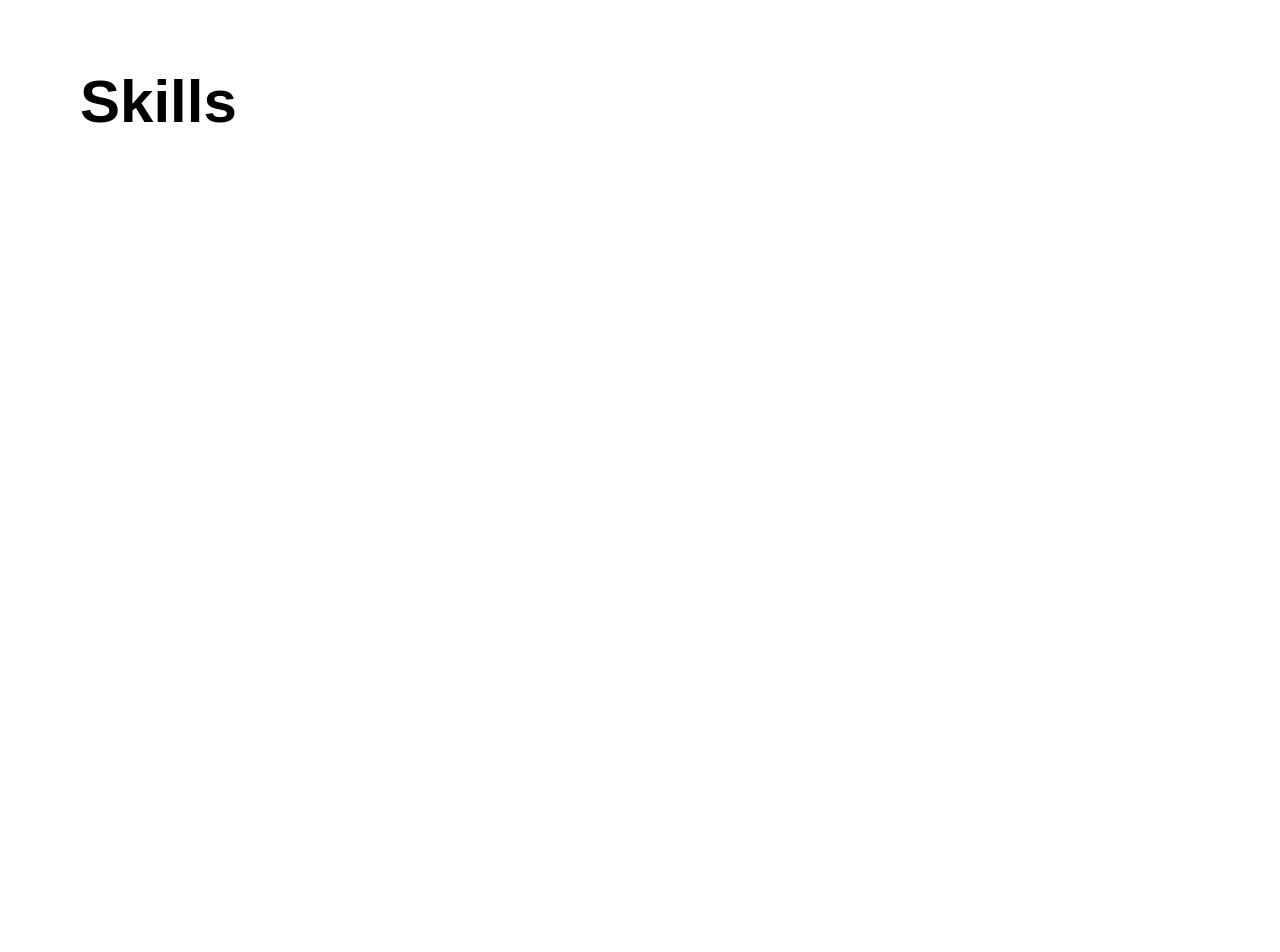
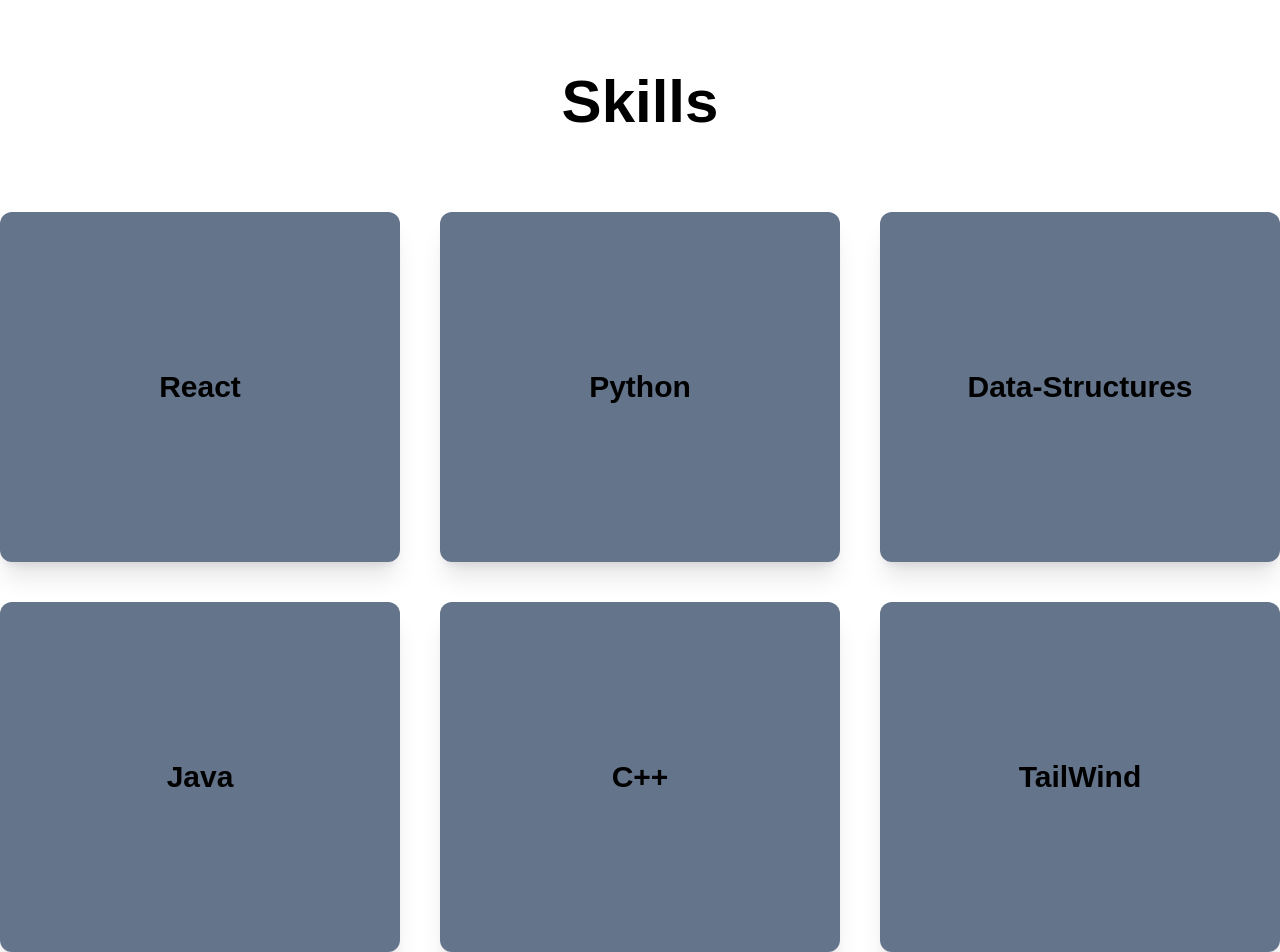
Before and after one commit to duranmichael681/Portfolio, a Next.js app: page / in a window 1280 px wide. Shown: the part 1608-2560 px from the top of the page. Before the commit the page ends 2400 px from the top, so only its background shows below. Built offline with nearby package versions, Linux system fonts and the light colour scheme; a web font is replaced by a local one.

Commit message:
These are all the final Changes for now

```diff
--- a/app/page.js
+++ b/app/page.js
@@ -1,31 +1,35 @@
-'use client'
-import Image from 'next/image'
-import Head from 'next/head'
-import { BsFillMoonStarsFill } from 'react-icons/bs'
-import { AiFillTwitterCircle, AiFillLinkedin, AiFillGithub } from 'react-icons/ai'
-import myImage from '../Renderofme.webp'
-import userName from '../public/UserName.jpg'
-import { useState } from 'react'
-import './globals.css'
+"use client";
+import Image from "next/image";
+import Head from "next/head";
+import { BsFillMoonStarsFill } from "react-icons/bs";
+import {
+  AiFillTwitterCircle,
+  AiFillLinkedin,
+  AiFillGithub,
+} from "react-icons/ai";
+import myImage from "../Renderofme.webp";
+import userName from "../public/UserName.jpg";
+import { useState } from "react";
+import "./globals.css";
 
-import { motion } from 'framer-motion'
+import { motion } from "framer-motion";
 
 export default function Home() {
-  const [darkMode, setDarkMode] = useState(false)
+  const [darkMode, setDarkMode] = useState(false);
 
   return (
-    <div className={darkMode ? 'dark' : ''}>
+    <div className={darkMode ? "dark" : ""}>
       <Head>
         <title>Michael Duran Portfolio</title>
       </Head>
-      <main className='bg-white dark:bg-black min-h-screen'>
+      <main className="bg-white dark:bg-black min-h-screen">
         {/* Navbar */}
-        <nav className='fixed top-0 w-full bg-neutral-500 z-50'>
-          <div className='flex items-center gap-10 p-5'>
+        <nav className="fixed top-0 w-full bg-neutral-500 z-50">
+          <div className="flex items-center gap-10 p-5">
             <motion.button
-              whileTap={{ scale: 0.8, backgroundColor: '#FFFF00' }}
-              whileHover={{ scale: 1.1, backgroundColor: 'yellow' }}
-              className='bg-gradient-to-r from-blue-500 to-purple-500 px-6 py-2 text-white rounded-md absolute flex gap-4 top-5 right-5'
+              whileTap={{ scale: 0.8, backgroundColor: "#FFFF00" }}
+              whileHover={{ scale: 1.1, backgroundColor: "yellow" }}
+              className="bg-gradient-to-r from-blue-500 to-purple-500 px-6 py-2 text-white rounded-md absolute flex gap-4 top-5 right-5"
             >
               Resume
             </motion.button>
@@ -33,11 +37,11 @@
             <motion.button
               whileTap={{ scale: 0.8 }}
               whileHover={{ scale: 1.1 }}
-              className='px-6 py-2 bg-white rounded'
+              className="px-6 py-2 bg-white rounded"
               onClick={() => {
-                const section = document.getElementById('intro')
+                const section = document.getElementById("intro");
                 if (section) {
-                  section.scrollIntoView({ behavior: 'smooth' })
+                  section.scrollIntoView({ behavior: "smooth" });
                 }
               }}
             >
@@ -47,11 +51,11 @@
             <motion.button
               whileTap={{ scale: 0.8 }}
               whileHover={{ scale: 1.1 }}
-              className='px-6 py-2 bg-white rounded'
+              className="px-6 py-2 bg-white rounded"
               onClick={() => {
-                const section = document.getElementById('projects')
+                const section = document.getElementById("projects");
                 if (section) {
-                  section.scrollIntoView({ behavior: 'smooth' })
+                  section.scrollIntoView({ behavior: "smooth" });
                 }
               }}
             >
@@ -60,67 +64,81 @@
             <motion.button
               whileTap={{ scale: 0.8 }}
               whileHover={{ scale: 1.1 }}
-              className='px-6 py-2 bg-white rounded'
+              className="px-6 py-2 bg-white rounded"
               onClick={() => {
-                const section = document.getElementById('skills')
+                const section = document.getElementById("skills");
                 if (section) {
-                  section.scrollIntoView({ behavior: 'smooth' })
+                  section.scrollIntoView({ behavior: "smooth" });
                 }
               }}
             >
               Skills
             </motion.button>
-            <motion.button whileTap={{ scale: 0.8 }} whileHover={{ scale: 1.1 }} className='px-6 py-2 bg-white rounded'>
-              Contact
-            </motion.button>
           </div>
         </nav>
 
         {/* Centered Content */}
-        <section id='intro' className='h-screen flex items-center justify-center text-center'>
-          <div className='max-w-3xl'>
-            <motion.h1 className=' font-bold text-xl' href='#intro'>
+        <section
+          id="intro"
+          className="h-screen flex items-center justify-center text-center"
+        >
+          <div className="max-w-3xl">
+            <motion.h1 className=" font-bold text-xl" href="#intro">
               Introduction
             </motion.h1>
-            <motion.h1 className='text-6xl font-bold' initial={{ opacity: 0, y: -20 }} animate={{ opacity: 1, y: 0 }} transition={{ duration: 0.5 }}>
-              I'm Michael Duran, a{' '}
+            <motion.h1
+              className="text-6xl font-bold"
+              initial={{ opacity: 0, y: -20 }}
+              animate={{ opacity: 1, y: 0 }}
+              transition={{ duration: 0.5 }}
+            >
+              I'm Michael Duran, a{" "}
             </motion.h1>
-            <motion.h1 className='font-bold text-5xl'>
+            <motion.h1 className="font-bold text-5xl">
               <motion.a
                 initial={{ opacity: 0, y: -20 }}
                 animate={{ opacity: 1, y: 0 }}
                 transition={{ delay: 0.5 }}
-                className='bg-gradient-to-r from-blue-500 to-purple-500 text-transparent bg-clip-text'
+                className="bg-gradient-to-r from-blue-500 to-purple-500 text-transparent bg-clip-text"
               >
                 Software Engineer
-              </motion.a>{' '}
-              and a{' '}
+              </motion.a>{" "}
+              and a{" "}
               <motion.a
                 initial={{ opacity: 0, y: -20 }}
                 animate={{ opacity: 1, y: 0 }}
                 transition={{ delay: 1 }}
-                className='bg-gradient-to-r from-purple-500 to-blue-500 text-transparent bg-clip-text'
+                className="bg-gradient-to-r from-purple-500 to-blue-500 text-transparent bg-clip-text"
               >
                 Cyber Security Data Analyst
               </motion.a>
             </motion.h1>
           </div>
         </section>
-        <section id='projects' className='bg-black h-screen'>
-          <div className='h-screen flex items-center justify-start px-10 gap-10'>
+        <section id="projects" className="bg-black h-screen">
+          <div className="h-screen flex items-center justify-start px-10 gap-10">
             {/* Left Side: Title */}
-            <h1 className='text-white text-5xl font-bold p-20 w-1/3'>
-              {' '}
-              <a className=' bg-gradient-to-r from-yellow-500 to-blue-500 text-transparent bg-clip-text'>Projects</a> I have worked on
+            <h1 className="text-white text-5xl font-bold p-20 w-1/3">
+              {" "}
+              <a className=" bg-gradient-to-r from-yellow-500 to-blue-500 text-transparent bg-clip-text">
+                Projects
+              </a>{" "}
+              I have worked on
             </h1>
 
             {/* Right Side: Project Cards */}
-            <div className='flex gap-8 w-2/3'>
+            <div className="flex gap-8 w-2/3">
               {/* Ducky */}
-              <a href='https://www.ducky.pics' target='_blank' className='flex-1 max-w-md'>
+              <a
+                href="https://www.ducky.pics"
+                target="_blank"
+                className="flex-1 max-w-md"
+              >
                 <motion.div
                   className={`text-center rounded-xl shadow-xl p-10 min-h-[350px] flex flex-col justify-center ${
-                    darkMode ? 'bg-gradient-to-b from-[#eaf258] to-white' : 'bg-gradient-to-b from-white to-[#eaf258]'
+                    darkMode
+                      ? "bg-gradient-to-b from-[#eaf258] to-white"
+                      : "bg-gradient-to-b from-white to-[#eaf258]"
                   }`}
                   whileHover={{ scale: 1.1 }}
                   whileTap={{ scale: 0.9 }}
@@ -128,18 +146,25 @@
                   whileInView={{ opacity: 1, y: 0 }} // Animate when in view
                   transition={{ duration: 0.5 }}
                 >
-                  <h3 className='text-3xl font-extrabold text-center'>Ducky</h3>
-                  <p className='text-xl font-semibold'>
-                    Ducky.pics is a fun, easy-to-use photo-sharing platform designed for capturing and sharing special moments.
+                  <h3 className="text-3xl font-extrabold text-center">Ducky</h3>
+                  <p className="text-xl font-semibold">
+                    Ducky.pics is a fun, easy-to-use photo-sharing platform
+                    designed for capturing and sharing special moments.
                   </p>
                 </motion.div>
               </a>
 
               {/* Devbuds */}
-              <a href='https://www.Devbuds.org' target='_blank' className='flex-1 max-w-md'>
+              <a
+                href="https://www.Devbuds.org"
+                target="_blank"
+                className="flex-1 max-w-md"
+              >
                 <motion.div
                   className={`text-center rounded-xl shadow-xl p-10 min-h-[350px] flex flex-col justify-center ${
-                    darkMode ? 'bg-gradient-to-b from-[#5865F2] to-gray-500' : 'bg-gradient-to-b from-white to-[#5865F2]'
+                    darkMode
+                      ? "bg-gradient-to-b from-[#5865F2] to-gray-500"
+                      : "bg-gradient-to-b from-white to-[#5865F2]"
                   }`}
                   whileHover={{ scale: 1.1 }}
                   whileTap={{ scale: 0.9 }}
@@ -147,26 +172,120 @@
                   whileInView={{ opacity: 1, y: 0 }} // Animate when in view
                   transition={{ duration: 0.5 }}
                 >
-                  <h3 className='text-3xl font-extrabold text-center'>Devbuds</h3>
-                  <p className='text-xl font-semibold'>
-                    Devbuds helps CompSci majors find collaborators for projects, build resumes, and grow confidence in coding.
+                  <h3 className="text-3xl font-extrabold text-center">
+                    Devbuds
+                  </h3>
+                  <p className="text-xl font-semibold">
+                    Devbuds helps CompSci majors find collaborators for
+                    projects, build resumes, and grow confidence in coding.
                   </p>
                 </motion.div>
               </a>
             </div>
           </div>
         </section>
-        <section className='h-screen bg-white flex justify-start ' id='skills'>
+        <section id="skills" className="bg-white h-screen">
           <div>
-            <h1
-              className='font-bold text-6xl p-20
-              '
-            >
-              Skills
-            </h1>
+            <h1 className="text-center p-20 text-6xl font-bold">Skills</h1>
+            <div className="grid lg:grid-cols-3 gap-10 items-">
+              <motion.div
+                className={`text-center rounded-xl shadow-xl p-10 min-h-[350px] flex flex-col justify-center ${
+                  darkMode
+                    ? "bg-gradient-to-b from-[#5865F2] to-gray-500"
+                    : "bg-slate-500"
+                }`}
+                whileHover={{ scale: 1.1 }}
+                initial={{ opacity: 0, y: -100 }} // Start faded out and slightly below
+                whileInView={{ opacity: 1, y: 0 }} // Animate when in view
+                transition={{ duration: 0.5 }}
+              >
+                <h3 className="text-3xl font-extrabold text-center">React</h3>
+              </motion.div>{" "}
+              <motion.div
+                className={`text-center rounded-xl shadow-xl p-10 min-h-[350px] flex flex-col justify-center ${
+                  darkMode
+                    ? "bg-gradient-to-b from-[#5865F2] to-gray-500"
+                    : "bg-slate-500"
+                }`}
+                whileHover={{ scale: 1.1 }}
+                initial={{ opacity: 0, y: -100 }} // Start faded out and slightly below
+                whileInView={{ opacity: 1, y: 0 }} // Animate when in view
+                transition={{ duration: 0.5 }}
+              >
+                <h3 className="text-3xl font-extrabold text-center">Python</h3>
+              </motion.div>{" "}
+              <motion.div
+                className={`text-center rounded-xl shadow-xl p-10 min-h-[350px] flex flex-col justify-center ${
+                  darkMode
+                    ? "bg-gradient-to-b from-[#5865F2] to-gray-500"
+                    : "bg-slate-500"
+                }`}
+                whileHover={{ scale: 1.1 }}
+                initial={{ opacity: 0, y: -100 }} // Start faded out and slightly below
+                whileInView={{ opacity: 1, y: 0 }} // Animate when in view
+                transition={{ duration: 0.5 }}
+              >
+                <h3 className="text-3xl font-extrabold text-center">
+                  Data-Structures
+                </h3>
+              </motion.div>
+              <motion.div
+                className={`text-center rounded-xl shadow-xl p-10 min-h-[350px] flex flex-col justify-center ${
+                  darkMode
+                    ? "bg-gradient-to-b from-[#5865F2] to-gray-500"
+                    : "bg-slate-500"
+                }`}
+                whileHover={{ scale: 1.1 }}
+                initial={{ opacity: 0, y: -100 }} // Start faded out and slightly below
+                whileInView={{ opacity: 1, y: 0 }} // Animate when in view
+                transition={{ duration: 0.5 }}
+              >
+                <h3 className="text-3xl font-extrabold text-center">Java</h3>
+              </motion.div>
+              <motion.div
+                className={`text-center rounded-xl shadow-xl p-10 min-h-[350px] flex flex-col justify-center ${
+                  darkMode
+                    ? "bg-gradient-to-b from-[#5865F2] to-gray-500"
+                    : "bg-slate-500"
+                }`}
+                whileHover={{ scale: 1.1 }}
+                initial={{ opacity: 0, y: -100 }} // Start faded out and slightly below
+                whileInView={{ opacity: 1, y: 0 }} // Animate when in view
+                transition={{ duration: 0.5 }}
+              >
+                <h3 className="text-3xl font-extrabold text-center">C++</h3>
+              </motion.div>
+              <motion.div
+                className={`text-center rounded-xl shadow-xl p-10 min-h-[350px] flex flex-col justify-center ${
+                  darkMode
+                    ? "bg-gradient-to-b from-[#5865F2] to-gray-500"
+                    : "bg-slate-500"
+                }`}
+                whileHover={{ scale: 1.1 }}
+                initial={{ opacity: 0, y: -100 }} // Start faded out and slightly below
+                whileInView={{ opacity: 1, y: 0 }} // Animate when in view
+                transition={{ duration: 0.5 }}
+              >
+                <h3 className="text-3xl font-extrabold text-center">
+                  TailWind
+                </h3>
+              </motion.div>
+            </div>
+
+            <div className="fixed bottom-4 left-0 right-0 flex  space-x-4 ml-auto">
+              <a target="_blank" href="https://github.com/duranmichael681">
+                <AiFillGithub className="text-6xl" />{" "}
+              </a>
+              <a
+                href="https://www.linkedin.com/in/michael-a-duran/"
+                target="_blank"
+              >
+                <AiFillLinkedin className="text-6xl" />
+              </a>
+            </div>
           </div>
         </section>
       </main>
     </div>
-  )
+  );
 }
```
